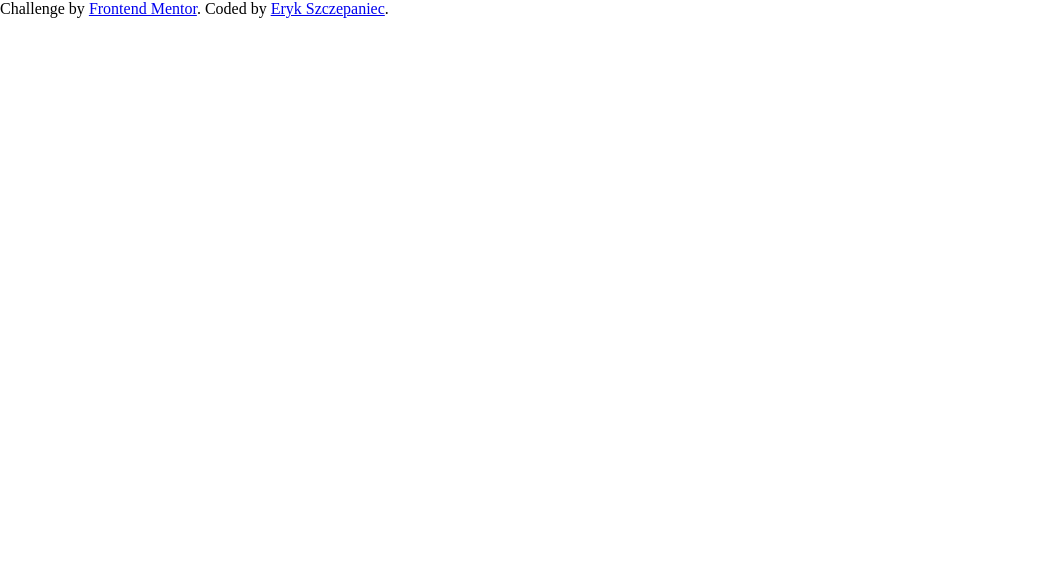
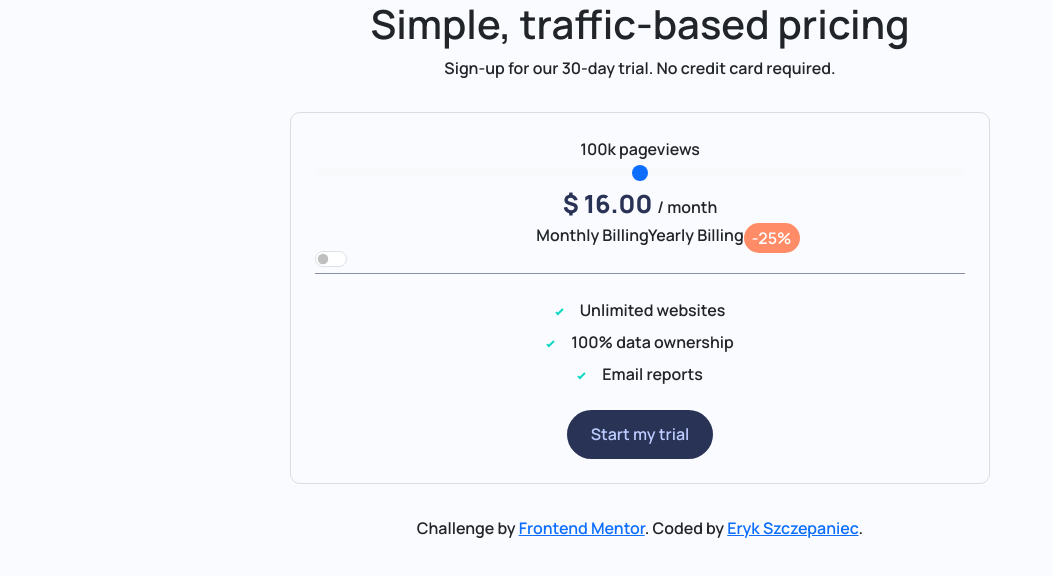
Before and after one commit to szczepanieceryk/Frontend-Mentor-interactive-pricing-component, a React (Create React App) app: page / in a window 1280 px wide. Shown: the top 576 px of the page, without its empty margins (0-1053 px from the left). Built offline with nearby package versions, Linux system fonts and the light colour scheme.

Commit message:
add basic look of pricing component

```diff
--- a/package.json
+++ b/package.json
@@ -6,7 +6,9 @@
     "@testing-library/jest-dom": "^5.17.0",
     "@testing-library/react": "^13.4.0",
     "@testing-library/user-event": "^13.5.0",
+    "bootstrap": "^5.3.2",
     "react": "^18.2.0",
+    "react-bootstrap": "^2.9.1",
     "react-dom": "^18.2.0",
     "react-scripts": "5.0.1",
     "web-vitals": "^2.1.4"
--- a/public/index.html
+++ b/public/index.html
@@ -21,6 +21,12 @@
       href="https://fonts.googleapis.com/css2?family=Manrope:wght@600;800&display=swap"
       rel="stylesheet"
     />
+    <link
+      rel="stylesheet"
+      href="https://cdn.jsdelivr.net/npm/bootstrap@5.3.0/dist/css/bootstrap.min.css"
+      integrity="sha384-9ndCyUaIbzAi2FUVXJi0CjmCapSmO7SnpJef0486qhLnuZ2cdeRhO02iuK6FUUVM"
+      crossorigin="anonymous"
+    />
     <title>Frontend Mentor | Interactive pricing component</title>
   </head>
   <body>
--- a/src/App.css
+++ b/src/App.css
@@ -1,20 +1,19 @@
-:root{
+:root {
   /* main colors */
---soft-cyan-: hsl(174, 77%, 80%)
---strong-cyan: hsl(174, 86%, 45%)
---light-grayish-red: hsl(14, 92%, 95%)
---light-red: hsl(15, 100%, 70%)
---pale-blue: hsl(226, 100%, 87%)
-/* Neutral colors */
---white: hsl (0, 0%, 100%)
---very-pale-blue: hsl(230, 100%, 99%)
---light-grayish-blue: hsl(224, 65%, 95%)
---light-grayish-blue: hsl(223, 50%, 87%)
---grayish-blue: hsl(225, 20%, 60%)
---dark-desaturated-blue: hsl(227, 35%, 25%)
-/* fonts */
---font-family: 'Manrope', sans-serif;
-
+  --soft-cyan-: hsl(174, 77%, 80%);
+  --strong-cyan: hsl(174, 86%, 45%);
+  --light-grayish-red: hsl(14, 92%, 95%);
+  --light-red: hsl(15, 100%, 70%);
+  --pale-blue: hsl(226, 100%, 87%);
+  /* Neutral colors */
+  --white: hsl (0, 0%, 100%);
+  --very-pale-blue: hsl(230, 100%, 99%);
+  --light-grayish-blue: hsl(224, 65%, 95%);
+  --light-grayish-blue: hsl(223, 50%, 87%);
+  --grayish-blue: hsl(225, 20%, 60%);
+  --dark-desaturated-blue: hsl(227, 35%, 25%);
+  /* fonts */
+  --font-family: "Manrope", sans-serif;
 }
 body {
   margin: 0;
@@ -23,9 +22,81 @@ body {
   font-family: var(--font-family);
   background-color: var(--very-pale-blue);
 }
-.app-wrapper{
+
+.app-wrapper {
   margin: 0 auto;
+  width: 95%;
+  max-width: 1000px;
+  text-align: center;
+  background-color: var(--very-pale-blue);
 }
+/* pricing compoenent */
+.pricing-component > *,
+.static-info > * {
+  display: block;
+}
+
+.pricing-component {
+  margin: 2em auto;
+  padding: 1.5em;
+  width: 95%;
+  max-width: 700px;
+  border: 1px solid #ddd;
+  border-radius: 10px;
+  background-color: var(--white);
+}
+
+/* input[type="range"]::-webkit-slider-thumb {
+  background: url(../src//images/icon-slider.svg);
+} */
+
+.pricing-value {
+  color: var(--dark-desaturated-blue);
+  font-weight: 800;
+  font-size: 25px;
+}
+
+.spacer-line {
+  height: 1px;
+  background-color: var(--grayish-blue);
+}
+.yearly-billing::after {
+  position: absolute;
+  padding: 0.2em 0.5em;
+  content: "-25%";
+  background-color: var(--light-red);
+  color: #fff;
+  border-radius: 25px;
+}
+
+.static-info {
+  padding: 1em 0;
+}
+
+.static-info-el {
+  margin: 0.5em 0;
+}
+
+.static-info-el::before {
+  content: url("../src/images/icon-check.svg");
+  margin-right: 1em;
+}
+
+.btn-submit {
+  margin: 0 auto;
+  padding: 0.8em 1.5em;
+  color: var(--pale-blue);
+  border: none;
+  background-color: var(--dark-desaturated-blue);
+  border-radius: 25px;
+  cursor: pointer;
+  transition: 0.3s;
+}
+
+.btn-submit:hover {
+  color: var(--white);
+}
+/* attributions */
 .attribution {
   font-size: 11px;
   text-align: center;
--- a/src/App.js
+++ b/src/App.js
@@ -1,8 +1,12 @@
 import "./App.css";
-
+import PricingComponent from "./Components/PricingComponent";
+import Header from "./Layouts/Header";
 const App = () => {
   return (
+    <div className="container">
       <div className="app-wrapper">
+        <Header />
+        <PricingComponent />
         <div classNme="attribution">
           Challenge by{" "}
           <a href="https://www.frontendmentor.io?ref=challenge">
@@ -12,6 +16,7 @@ const App = () => {
           <a href="https://github.com/szczepanieceryk">Eryk Szczepaniec</a>.
         </div>
       </div>
+    </div>
   );
 };
 
--- /dev/null
+++ b/src/Components/PricingComponent.js
@@ -0,0 +1,28 @@
+import Form from "react-bootstrap/Form";
+const PricingComponent = () => {
+  return (
+    <Form className="pricing-component">
+      <span className="page-views">100k pageviews</span>
+      <Form.Range />
+      <span className="pricing-disaply">
+        <span className="pricing-value"> $ 16.00 </span>/ month
+      </span>
+      <div className="time-billing">
+        <span>Monthly Billing</span>
+        <span className="yearly-billing">Yearly Billing</span>
+        <Form.Check type="switch" id="custom-switch" label="" />
+      </div>
+      <div className="spacer-line"></div>
+      <div className="static-info">
+        <span className="static-info-el">Unlimited websites</span>
+        <span className="static-info-el">100% data ownership</span>
+        <span className="static-info-el">Email reports</span>
+      </div>
+      <button type="submit" className="btn-submit">
+        Start my trial
+      </button>
+    </Form>
+  );
+};
+
+export default PricingComponent;
--- /dev/null
+++ b/src/Layouts/Header.js
@@ -0,0 +1,10 @@
+const Header = () => {
+  return (
+    <div className="header-wrapper">
+      <h1>Simple, traffic-based pricing</h1>
+      <span>Sign-up for our 30-day trial. No credit card required.</span>
+    </div>
+  );
+};
+
+export default Header;
--- a/src/index.css
+++ /dev/null
@@ -1,13 +0,0 @@
-body {
-  margin: 0;
-  font-family: -apple-system, BlinkMacSystemFont, 'Segoe UI', 'Roboto', 'Oxygen',
-    'Ubuntu', 'Cantarell', 'Fira Sans', 'Droid Sans', 'Helvetica Neue',
-    sans-serif;
-  -webkit-font-smoothing: antialiased;
-  -moz-osx-font-smoothing: grayscale;
-}
-
-code {
-  font-family: source-code-pro, Menlo, Monaco, Consolas, 'Courier New',
-    monospace;
-}
--- a/src/index.js
+++ b/src/index.js
@@ -1,6 +1,5 @@
 import React from "react";
 import ReactDOM from "react-dom/client";
-import "./index.css";
 import App from "./App";
 
 const root = ReactDOM.createRoot(document.getElementById("root"));
```
Also changed, not shown: 1 other file (tests, documents, lock files or other folders). Lines whose indentation alone changed are shown as unchanged.
